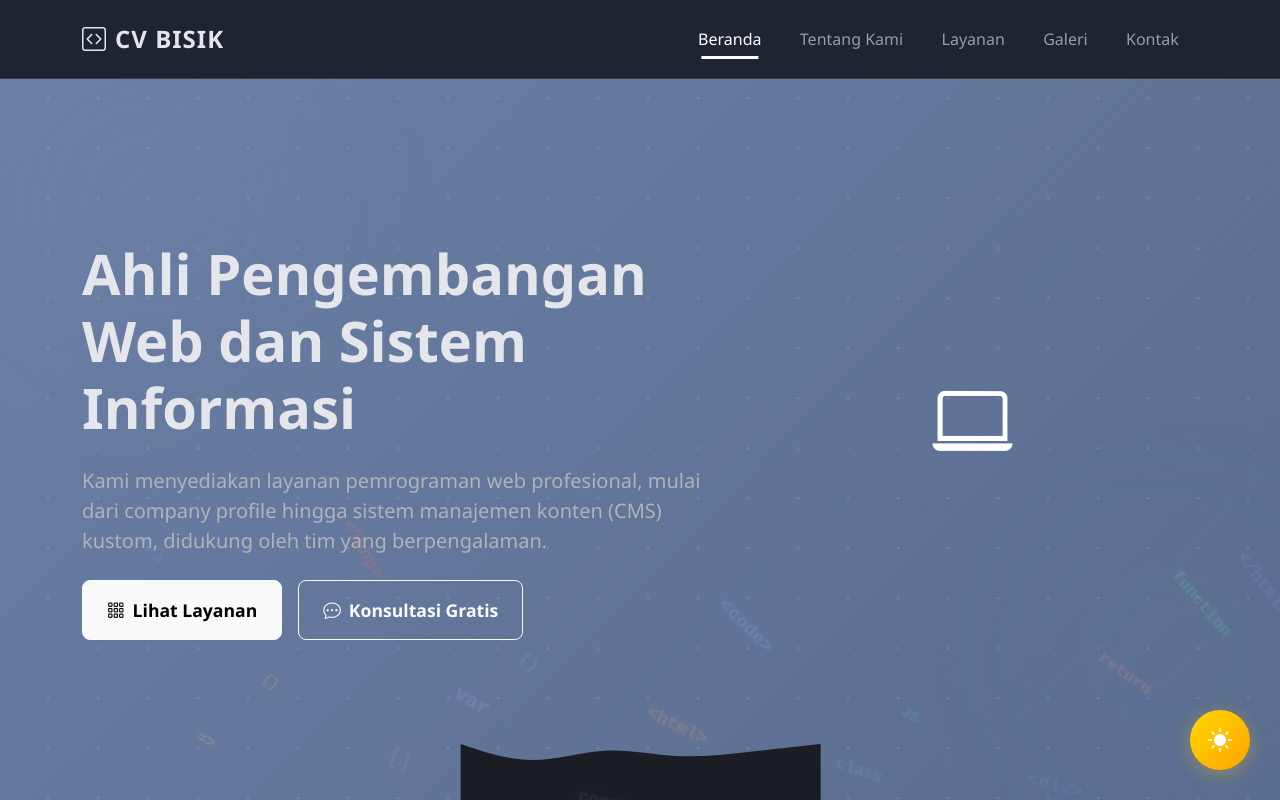
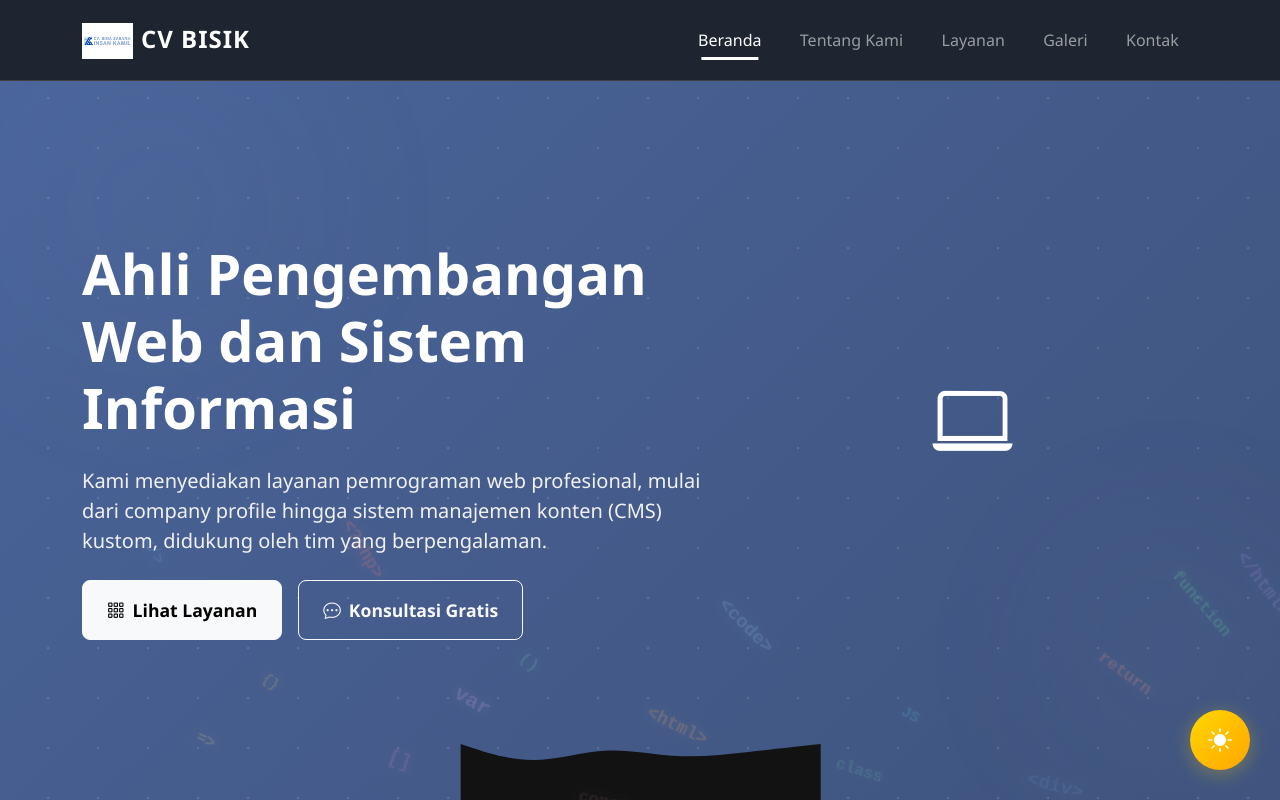
Before and after one commit to HamCold/Cp-Cv.Bisik, a plain HTML site: page index.html in a window 1280 px wide. Both pictures are taken after a click on the button "Toggle Dark Mode". Shown: the top 800 px of the page. Drawn offline with nearby package versions, Linux system fonts and the light colour scheme.

Commit message:
Rubah Tampilan

```diff
--- a/assets/css/style.css
+++ b/assets/css/style.css
@@ -25,29 +25,37 @@
 
 /* ============ DARK MODE THEME ============ */
 [data-theme="dark"] {
-  /* Dark Gray Background Colors - Smooth & Harmonious */
-  --bg-body: #1a1d23;
-  --bg-secondary: #22252b;
-  --bg-card: #2a2d35;
-
-  /* Text Colors - Perfect Contrast */
-  --text-primary: #e4e6eb;
-  --text-secondary: #b0b3b8;
-  --text-muted: #8a8d91;
-
-  /* Border & Divider Colors */
-  --border-color: #3a3d45;
-
-  /* Shadows for Dark Mode - Subtle */
-  --shadow-sm: rgba(0, 0, 0, 0.3);
-  --shadow-md: rgba(0, 0, 0, 0.4);
-  --shadow-lg: rgba(0, 0, 0, 0.5);
-
-  /* Primary Colors - Muted Slate Blue (Harmonious with Dark Gray) */
-  --primary-color: #6b7fa8;
-  --primary-dark: #5a6d8f;
-  --primary-light: #8195b8;
-  --gradient-primary: linear-gradient(135deg, #6b7fa8 0%, #5a6d8f 100%);
+  /* --- 1. Background Colors (Tetap gelap untuk kontras) --- */
+  --bg-body: #121212;
+  --bg-secondary: #1f1f1f;
+  --bg-card: #2c2c2c;
+
+  /* --- 2. Text Colors (Menyala/Lebih Cerah) --- */
+  /* Putih murni, ini yang paling 'menyala' di layar gelap */
+  --text-primary: #ffffff;
+  /* Abu-abu sangat terang */
+  --text-secondary: #f0f0f0;
+  /* Abu-abu terang untuk keterangan */
+  --text-muted: #b0b0b0;
+
+  /* --- 3. Border & Divider Colors --- */
+  --border-color: #404040;
+
+  /* --- 4. Shadows --- */
+  --shadow-sm: rgba(0, 0, 0, 0.4);
+  --shadow-md: rgba(0, 0, 0, 0.55);
+  --shadow-lg: rgba(0, 0, 0, 0.7);
+
+  /* --- 5. Primary Colors - Deep Navy/Indigo --- */
+  /* Biru Tua/Navy yang dalam */
+  --primary-color: #3b5998; /* Warna Navy yang klasik dan elegan */
+  --primary-dark: #2d4373; /* Versi lebih gelap untuk shadow/hover */
+  --primary-light: #5275c2; /* Versi lebih terang untuk hover/highlight */
+  /* Gradient yang lebih halus */
+  --gradient-primary: linear-gradient(135deg, #3b5998 0%, #2d4373 100%);
+
+  /* Opsional: Hover State (bisa disesuaikan) */
+  --bg-hover: #333333;
 }
 
 /* ============ GLOBAL STYLES ============ */
@@ -1086,6 +1094,15 @@ footer .btn-outline-light:hover {
 
 .icon-box:hover {
   transform: rotate(360deg);
+}
+
+/* Foto img Logo */
+.logo-cv {
+  /* Atur tinggi (height) logo agar sesuai dengan tinggi font H4 */
+  height: 1.5em; /* Nilai ini mungkin perlu disesuaikan */
+  width: auto; /* Memastikan rasio aspek terjaga */
+  /* Opsional: Tambahkan sedikit penyesuaian posisi vertikal */
+  vertical-align: middle;
 }
 
 /* Stats Counter Animation */
--- a/index.html
+++ b/index.html
@@ -40,7 +40,11 @@
     >
       <div class="container">
         <a class="navbar-brand fw-bold fs-4" href="index.html">
-          <i class="bi bi-code-square me-2"></i>CV BISIK
+          <img
+            src="assets/img/logo_bisik.jpg"
+            alt="Logo Perusahaan Anda"
+            class="logo-cv me-2"
+          />CV BISIK
         </a>
         <button
           class="navbar-toggler"
@@ -454,7 +458,11 @@
         <div class="row g-4">
           <div class="col-lg-4 mb-4">
             <h4 class="fw-bold mb-3">
-              <i class="bi bi-code-square me-2"></i>CV BISIK
+              <img
+                src="assets/img/logo_bisik.jpg"
+                alt="Logo Perusahaan Anda"
+                class="logo-cv me-2"
+              />CV BISIK
             </h4>
             <p class="text-white-50">
               CV. Bina Sarana Insan Kamil - Solusi Digital Inovatif untuk
```
Also changed, not shown: about.html (+10 -2 lines), contact.html (+10 -2 lines), gallery.html (+10 -2 lines), services.html (+10 -2 lines), assets/img/logo_bisik.jpg (added).
